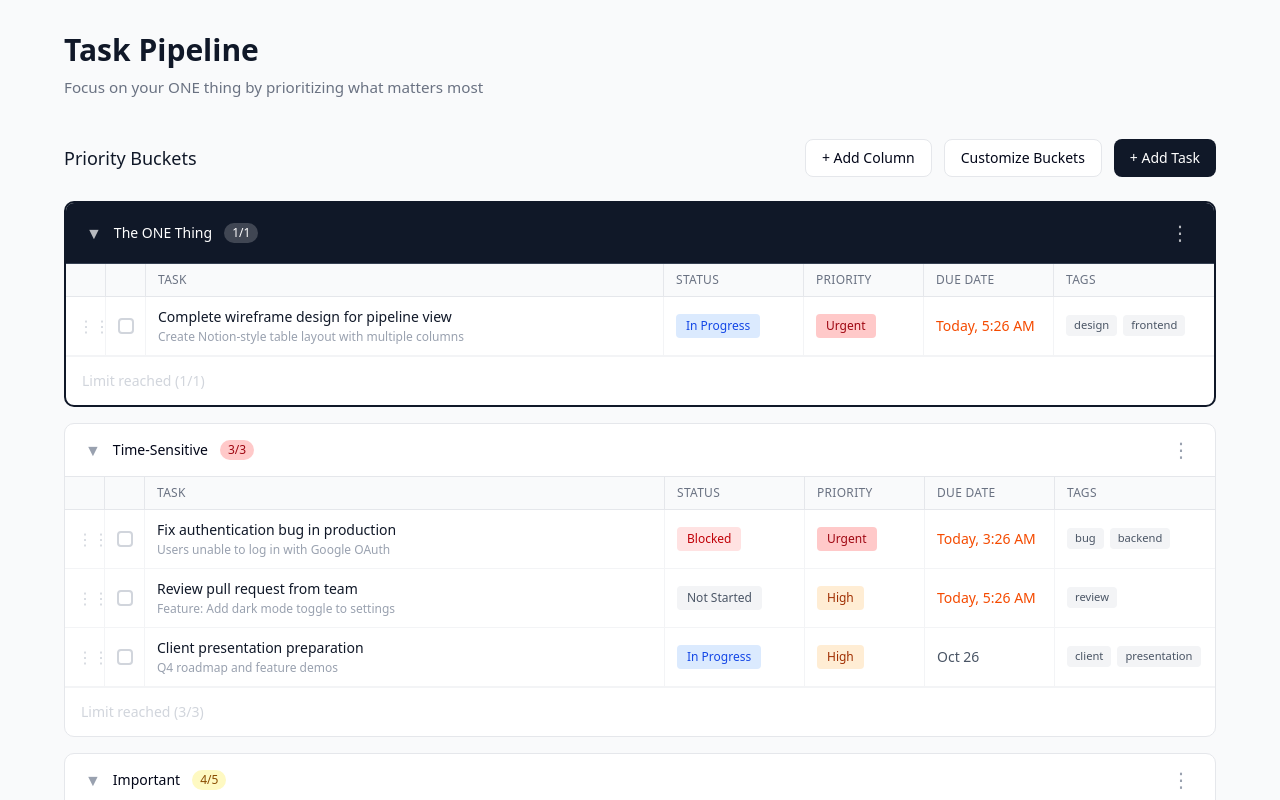
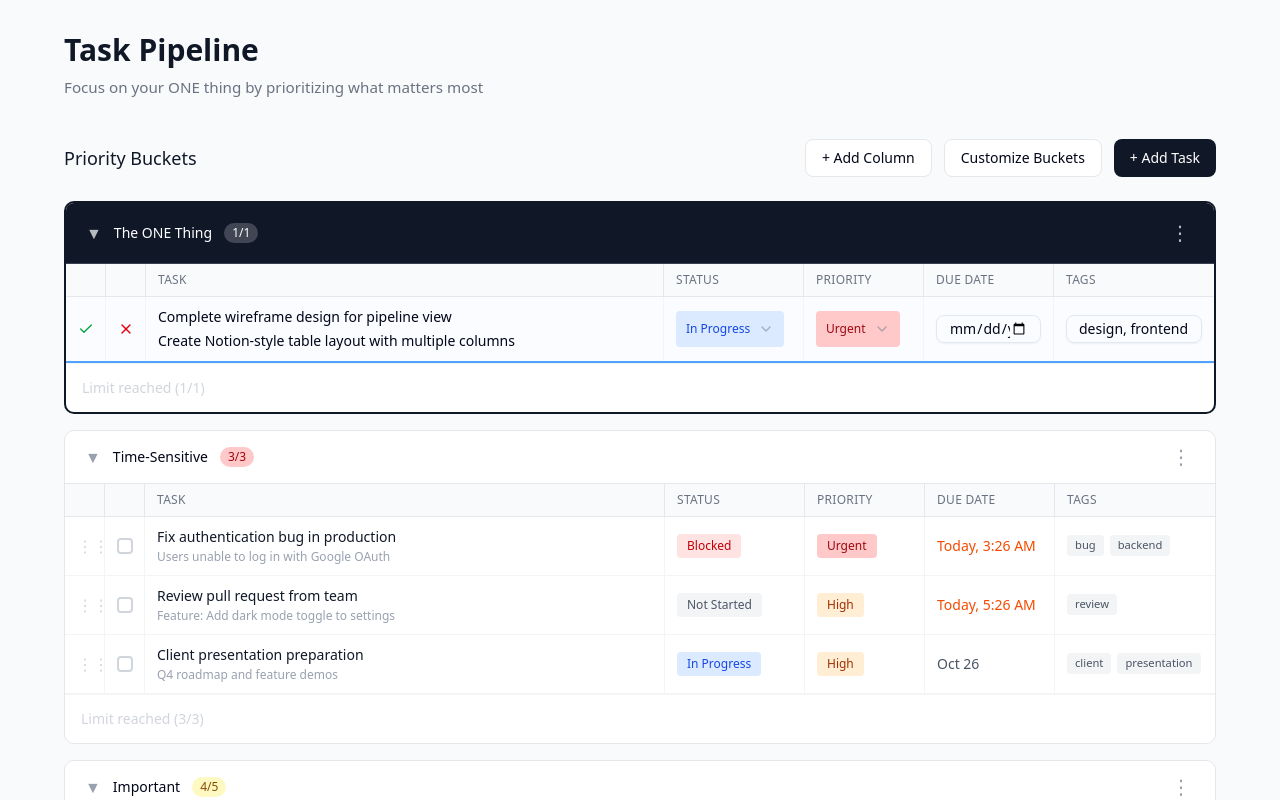
Before and after one commit to alx-zhu/one-task-manager, a React (Vite) app: page / in a window 1280 px wide. Both pictures are taken after a click on the element 640 px from the left and 326 px from the top of the page. Shown: the top 800 px of the page. Built offline with nearby package versions, Linux system fonts and the light colour scheme.

Commit message:
feat(editTask): Saving task when clicking outside of row

```diff
--- a/src/components/TaskTable/TaskRow/TaskDisplayRow.tsx
+++ b/src/components/TaskTable/TaskRow/TaskDisplayRow.tsx
@@ -10,7 +10,7 @@ import { MoreVertical, Trash2 } from "lucide-react";
 interface TaskDisplayRowProps {
   row: Row<Task>;
   isPreview?: boolean;
-  onDoubleClick?: (e: React.MouseEvent) => void;
+  onClick?: (e: React.MouseEvent) => void;
   onDelete?: (taskId: string) => void;
   onMoreOptions?: (taskId: string) => void;
 }
@@ -18,7 +18,7 @@ interface TaskDisplayRowProps {
 const TaskDisplayRow = ({
   row,
   isPreview = false,
-  onDoubleClick,
+  onClick,
   onDelete,
   onMoreOptions,
 }: TaskDisplayRowProps) => {
@@ -100,9 +100,9 @@ const TaskDisplayRow = ({
       className={rowClasses}
       onMouseEnter={() => setIsHovered(true)}
       onMouseLeave={() => setIsHovered(false)}
-      onDoubleClick={(e) => {
+      onClick={(e) => {
         e.stopPropagation();
-        onDoubleClick?.(e);
+        onClick?.(e);
       }}
     >
       {row.getVisibleCells().map((cell) => {
--- a/src/components/TaskTable/TaskRow/TaskRow.tsx
+++ b/src/components/TaskTable/TaskRow/TaskRow.tsx
@@ -1,4 +1,4 @@
-import { useState } from "react";
+import { useState, useRef, useEffect } from "react";
 import TaskEditRow from "./TaskEditRow";
 import TaskDisplayRow from "./TaskDisplayRow";
 import type { Row } from "@tanstack/react-table";
@@ -20,13 +20,41 @@ const TaskRow = ({
   onMoreOptions,
 }: TaskRowProps) => {
   const [isEditing, setIsEditing] = useState<boolean>(false);
+  const editRowRef = useRef<HTMLDivElement>(null);
 
-  // Don't want preview row to be editable
-  if (isPreview) {
-    return <TaskDisplayRow row={row} isPreview />;
+  // Handle clicking outside to save and keyboard events
+  useEffect(() => {
+    if (!isEditing) return;
+
+    const handleClickOutside = (e: MouseEvent) => {
+      if (
+        editRowRef.current &&
+        !editRowRef.current.contains(e.target as Node)
+      ) {
+        onUpdateTask(row.original.id, row.original);
+        setIsEditing(false);
       }
+    };
 
-  const handleDoubleClick = (e: React.MouseEvent) => {
+    const handleKeyDown = (e: KeyboardEvent) => {
+      if (e.key === "Enter") {
+        onUpdateTask(row.original.id, row.original);
+        setIsEditing(false);
+      } else if (e.key === "Escape") {
+        setIsEditing(false);
+      }
+    };
+
+    document.addEventListener("mousedown", handleClickOutside);
+    document.addEventListener("keydown", handleKeyDown);
+
+    return () => {
+      document.removeEventListener("mousedown", handleClickOutside);
+      document.removeEventListener("keydown", handleKeyDown);
+    };
+  }, [isEditing, onUpdateTask, row.original]);
+
+  const handleClick = (e: React.MouseEvent) => {
     if (!(e.target instanceof HTMLElement)) return;
 
     if (
@@ -39,7 +67,13 @@ const TaskRow = ({
     setIsEditing(true);
   };
 
+  // Don't want preview row to be editable
+  if (isPreview) {
+    return <TaskDisplayRow row={row} isPreview />;
+  }
+
   return isEditing ? (
+    <div ref={editRowRef}>
       <TaskEditRow
         bucketId={row.original.bucketId}
         existingTask={row.original}
@@ -49,10 +83,11 @@ const TaskRow = ({
         }}
         onCancel={() => setIsEditing(false)}
       />
+    </div>
   ) : (
     <TaskDisplayRow
       row={row}
-      onDoubleClick={handleDoubleClick}
+      onClick={handleClick}
       onDelete={onDeleteTask}
       onMoreOptions={onMoreOptions}
     />
```
Lines whose indentation alone changed are shown as unchanged.
